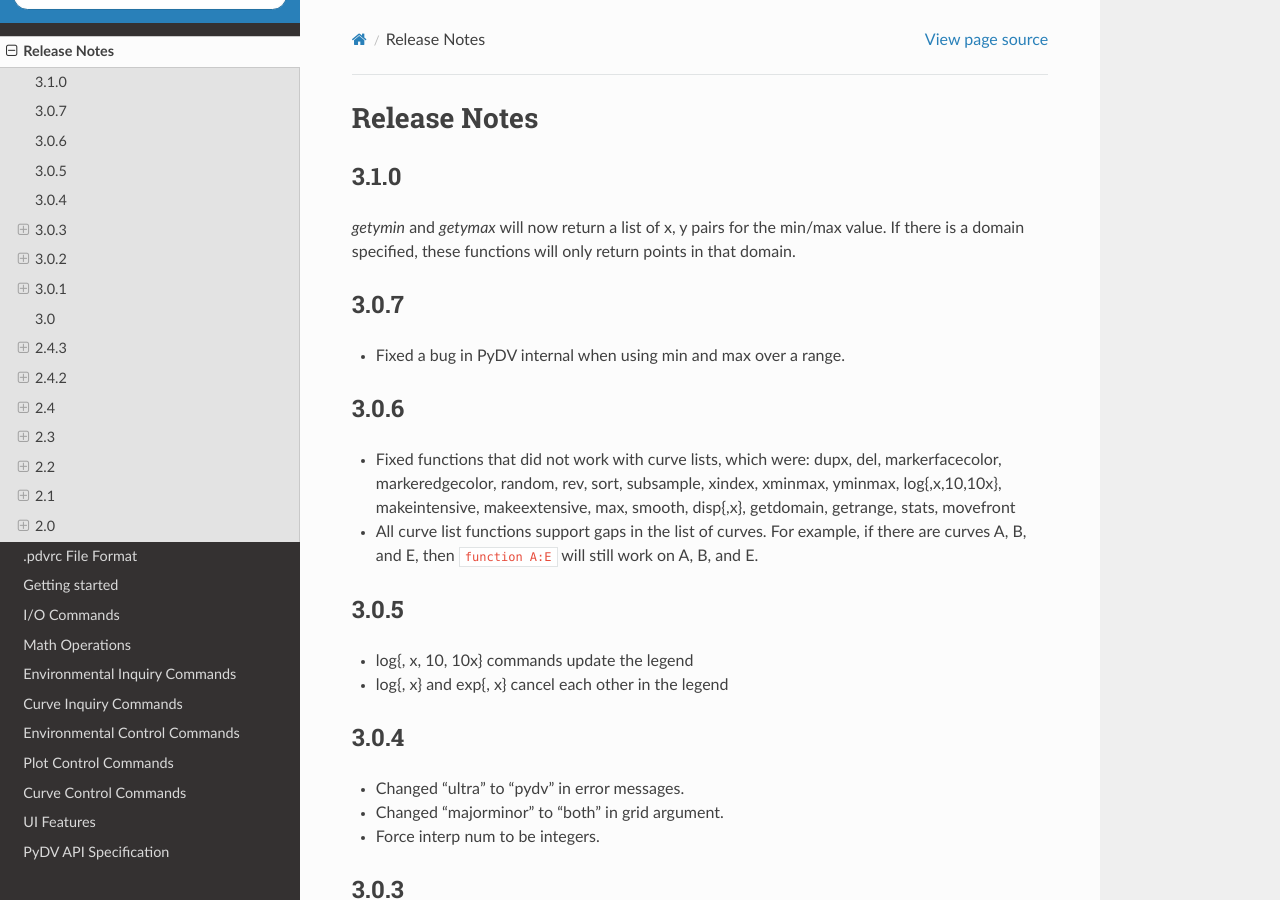
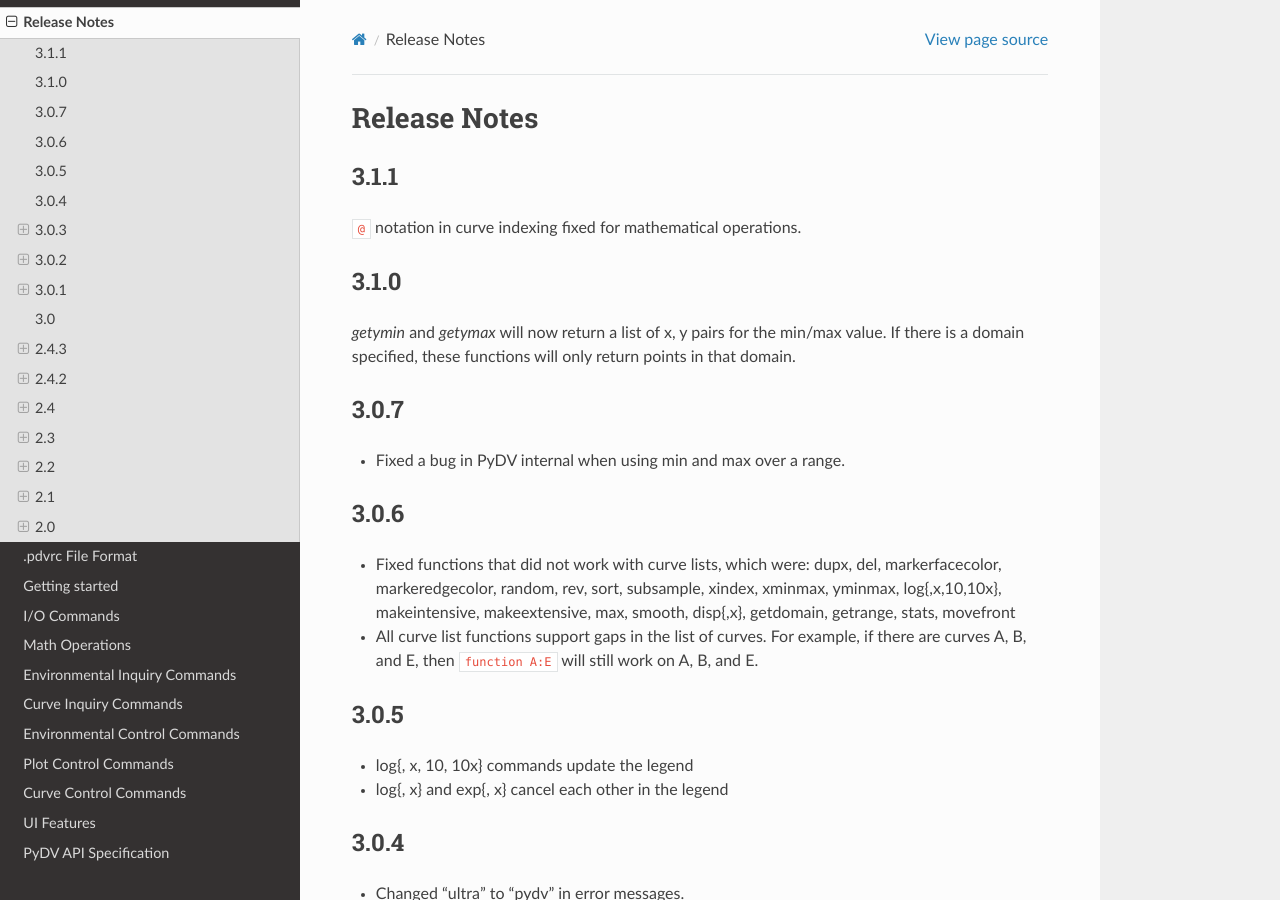
Before and after one commit to LLNL/PyDV, a Sphinx documentation site: the page built from pydv/docs/release_notes.rst, in a window 1280 px wide and 900 px high. Built offline with Sphinx 7.4.7 and the Read the Docs theme 2.0.0, drawn with Linux system fonts in a browser that asks for light colours.

Commit message:
Updated release notes

```diff
--- a/pydv/docs/release_notes.rst
+++ b/pydv/docs/release_notes.rst
@@ -2,6 +2,12 @@
 
 Release Notes
 =============
+
+3.1.1
+-----
+``@`` notation in curve indexing fixed for mathematical operations.
+
+
 
 3.1.0
 -----
```
